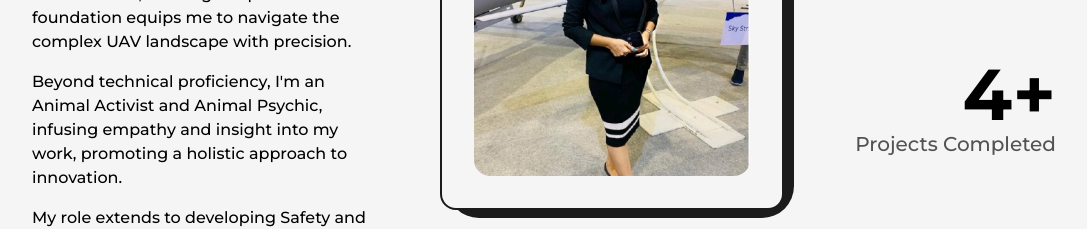
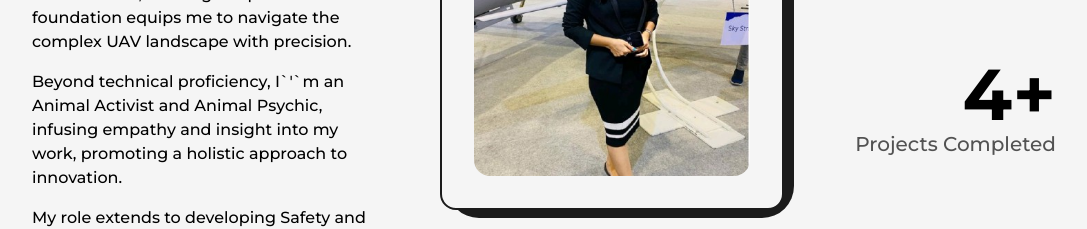
Before and after one commit to BelugaWhaleSam/AlinaUsmaniPortfolio, a Next.js app: page /about in a window 1280 px wide. Shown: the part 606-835 px from the top of the page, without its empty margins (96-1183 px from the left). Built offline with nearby package versions, Linux system fonts and the light colour scheme.

Commit message:
BugFix/escapeChar

```diff
--- a/src/pages/about.js
+++ b/src/pages/about.js
@@ -65,7 +65,7 @@ const about = () => {
               </p>
 
               <p className="my-4 font-medium">
-                Beyond technical proficiency, I'm an Animal Activist and Animal
+                Beyond technical proficiency, I`&apos;`m an Animal Activist and Animal
                 Psychic, infusing empathy and insight into my work, promoting a
                 holistic approach to innovation.
               </p>
```
